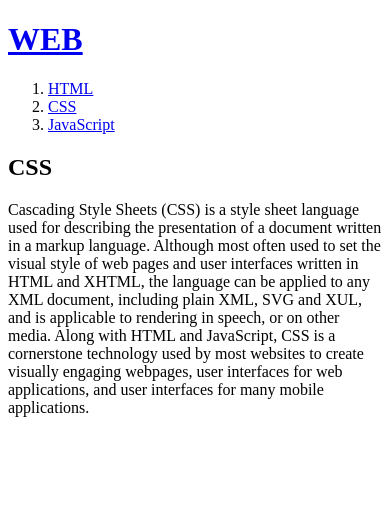
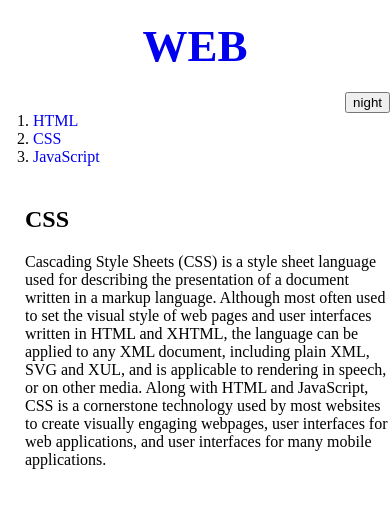
Before and after one commit to meek1234/web1, a plain HTML site: page 2.html in a window 390 px wide. Drawn offline with nearby package versions, Linux system fonts and the light colour scheme.

Commit message:
second version
HTML+JavaScript+CSS

```diff
--- a/2.html
+++ b/2.html
@@ -3,14 +3,24 @@
 <head>
   <title>WEB1 - CSS</title>
   <meta charset="utf-8">
+  <link rel="stylesheet" href="style.css">
+  <script src="https://ajax.googleapis.com/ajax/libs/jquery/3.2.1/jquery.min.js"></script>
+  <script src="colors.js"></script>
 </head>
 <body>
-  <h1><a href="index.html">WEB</h1></a>
+  <h1><a href="index.html">WEB</a></h1>
+  <div id="con">
+    <input type="button" value="night" onclick="
+      nightDayHandler(this);
+  ">
+  </div>
+  <div id="grid">
     <ol>
       <li><a href="1.html">HTML</a></li>
       <li><a href="2.html">CSS</a></li>
       <li><a href="3.html">JavaScript</a></li>
     </ol>
+    <div id="article">
       <h2>CSS</h2>
       <p>
         Cascading Style Sheets (CSS) is a style sheet language used for describing the presentation of a document written in a markup language.
@@ -19,5 +29,7 @@
         CSS is a cornerstone technology used by most websites to create visually engaging webpages, user interfaces for web applications, and
         user interfaces for many mobile applications.
       </p>
+    </div>
+  </div>
 </body>
 </html>
--- /dev/null
+++ b/colors.js
@@ -0,0 +1,35 @@
+var Links = {
+  setColor:function(color) {
+    // var alist = document.querySelectorAll('a');
+    // var i = 0;
+    // while(i < alist.length){
+    //   alist[i].style.color = color;
+    //   i = i + 1;
+    // }
+    $('a').css('color', color);
+  }
+}
+var Body = {
+  setColor:function (color) {
+    // document.querySelector('body').style.color = color;
+    $('body').css('color', color)
+  },
+  setbackgroundColor:function(color) {
+    // document.querySelector('body').style.backgroundColor = color;
+    $('body').css('backgroundColor', color)
+  }
+}
+function nightDayHandler(self) {
+  var target = document.querySelector('body');
+  if(self.value === 'night'){
+    Body.setbackgroundColor('black');
+    Body.setColor('white');
+    self.value = 'day';
+    Links.setColor('powderblue');
+  } else {
+    Body.setbackgroundColor('white');
+    Body.setColor('black');
+    self.value = 'night';
+    Links.setColor('blue');
+  }
+}
--- /dev/null
+++ b/style.css
@@ -0,0 +1,43 @@
+body {
+  margin: 0;
+}
+a {
+  text-decoration: none;
+}
+h1 {
+  font-size: 45px;
+  text-align: center;
+  border-bottom: 1px solid gray;
+  margin: 0;
+  padding: 20px;
+}
+ol {
+  border-right: 1px solid gray;
+  width: 100px;
+  margin: 0;
+  padding:20px;
+}
+#grid{
+  display: grid;
+  grid-template-columns: 150px 1fr;
+}
+#grid ol{
+  padding-left: 33px;
+}
+#grid #article {
+  padding-left: 25px;
+}
+#con {
+  float: right;
+}
+@media(max-width:800px){
+  #grid{
+    display: block;
+  }
+  ol {
+    border-right: none;
+  }
+  h1 {
+    border-bottom:none;
+  }
+}
```
Also changed, not shown: 1.html (+12 -0 lines), 3.html (+12 -0 lines), index.html (+12 -0 lines). Lines whose indentation alone changed are shown as unchanged.
